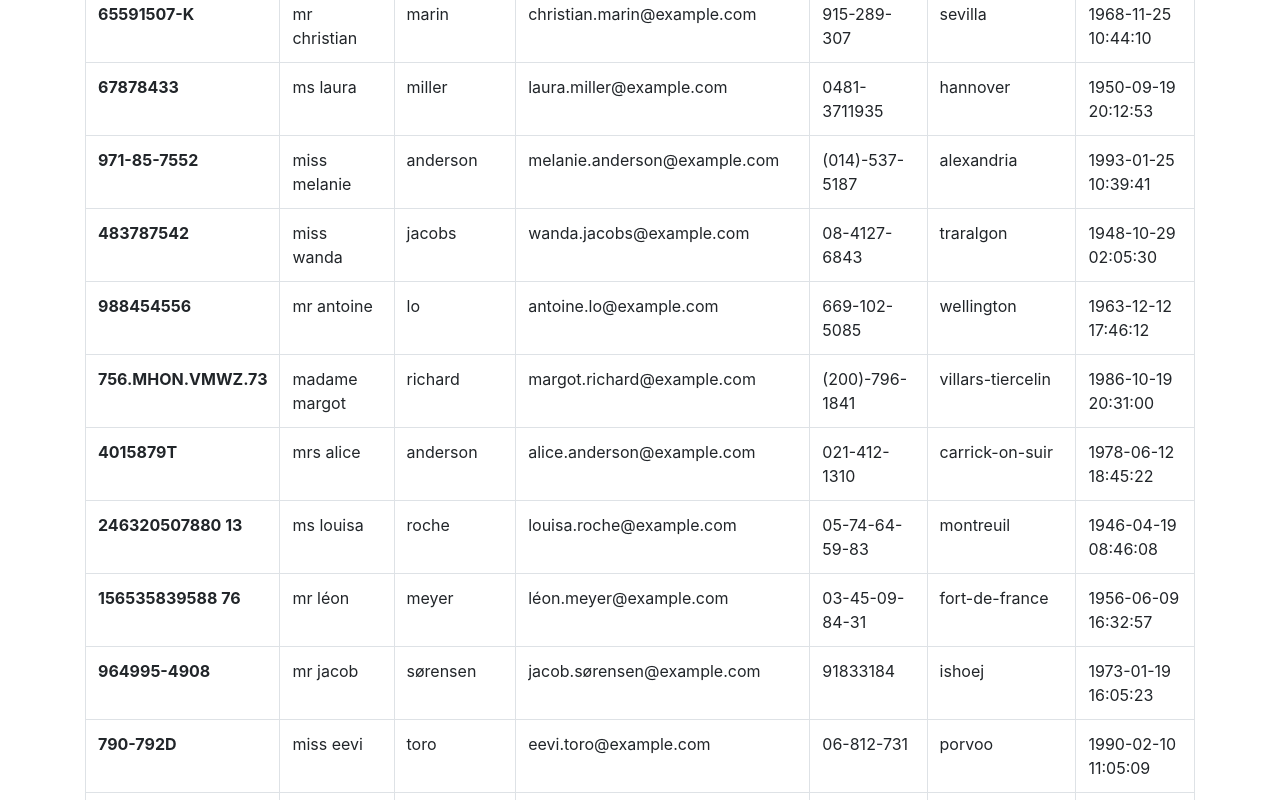
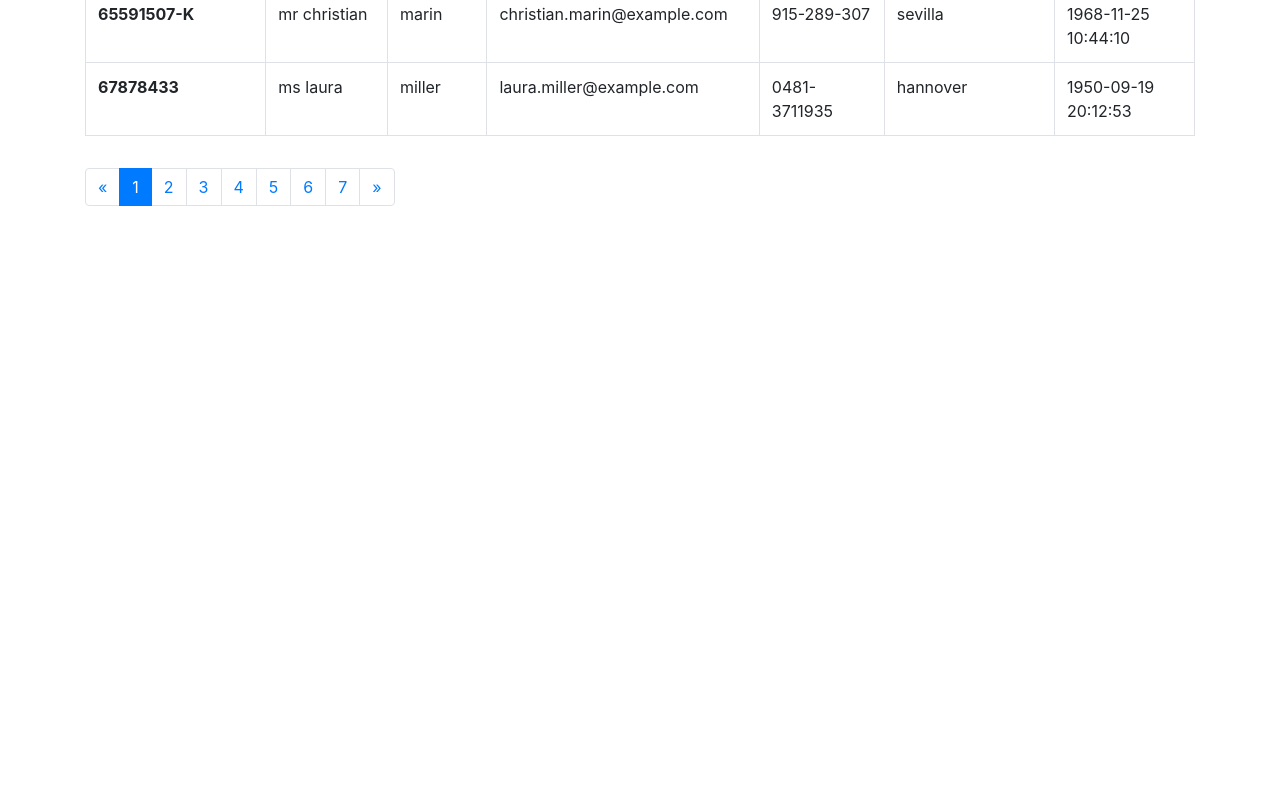
Before and after one commit to andchir/react-users-component, a React (Create React App) app: page / in a window 1280 px wide. Shown: the part 1200-2000 px from the top of the page. After the commit the page ends 1438 px from the top, so only its background shows below. Built offline with nearby package versions, Linux system fonts and the light colour scheme.

Commit message:
Update filters, add pagination

```diff
--- a/src/App.js
+++ b/src/App.js
@@ -113,38 +113,91 @@ class SearchForm extends React.Component {
     }
 }
 
-class UserRow extends React.Component {
-    render() {
-        const user = this.props.user;
+function UserRow(props) {
         return (
             <tr>
                 <th>
-                    {user.id.value}
+                    {props.user.id.value}
                 </th>
                 <td>
-                    {user.name.title} {user.name.first}
+                    {props.user.name.title} {props.user.name.first}
                 </td>
                 <td>
-                    {user.name.last}
+                    {props.user.name.last}
                 </td>
                 <td>
-                    {user.email}
+                    {props.user.email}
                 </td>
                 <td>
-                    {user.phone}
+                    {props.user.phone}
                 </td>
                 <td>
-                    {user.location.city}
+                    {props.user.location.city}
                 </td>
                 <td>
-                    {user.dob}
+                    {props.user.dob}
                 </td>
             </tr>
         );
 }
+
+function Pagination(props) {
+    if (props.totalPages < 2) {
+        return null;
+    }
+    const pages = [...Array(props.totalPages).keys()].map((i) => {
+        const pageNumber = i + 1;
+        const className = 'page-item' + (i + 1 === props.currentPage ? ' active' : '');
+        return (
+            <li className={className} key={i}>
+                <a className="page-link" href={`#page${i + 1}`} onClick={e => props.onPageChange(i + 1, e)}>{pageNumber}</a>
+            </li>
+        );
+    });
+    const previousPageNumber = props.currentPage > 1
+        ? props.currentPage - 1
+        : 1;
+    const nextPageNumber = props.currentPage < props.totalPages
+        ? props.currentPage + 1
+        : props.totalPages;
+    return (
+        <nav aria-label="pagination">
+            <ul className="pagination">
+                <li className="page-item">
+                    <a className="page-link" href={`#page${previousPageNumber}`} onClick={e => props.onPageChange(previousPageNumber, e)}>
+                        &laquo;
+                    </a>
+                </li>
+                {pages}
+                <li className="page-item">
+                    <a className="page-link" href={`#page${nextPageNumber}`} onClick={e => props.onPageChange(nextPageNumber, e)}>
+                        &raquo;
+                    </a>
+                </li>
+            </ul>
+        </nav>
+    );
 }
 
+Pagination.propTypes = {
+    currentPage: PropTypes.number,
+    totalPages: PropTypes.number,
+    onPageChange: PropTypes.func
+};
+
 class UsersTable extends React.Component {
+    static propTypes = {
+        filters: PropTypes.object,
+        users: PropTypes.array
+    };
+
+    constructor(props) {
+        super(props);
+        this.state = {
+            currentPage: 1,
+            pageSize: 15
+        };
+    }
 
     getValueForFilter(filterName, user) {
         let value;
@@ -192,12 +245,28 @@ class UsersTable extends React.Component {
         return result;
     }
 
+    handlePageChange(pageNumber, e) {
+        e.preventDefault();
+        this.setState({
+            currentPage: pageNumber
+        });
+    }
+
     render() {
-        const rows = [];
+        let usersFiltered = [];
         this.props.users.forEach((user) => {
-            if (!this.filtersValidation(user)) {
-                return;
+            if (this.filtersValidation(user)) {
+                usersFiltered.push(user);
             }
+        });
+
+        const currentPos = (this.state.currentPage - 1) * this.state.pageSize,
+            rows = [],
+            totalPages = Math.ceil(usersFiltered.length / this.state.pageSize);
+
+        usersFiltered = usersFiltered.slice(currentPos, currentPos + this.state.pageSize);
+
+        usersFiltered.forEach((user) => {
             rows.push(
                 <UserRow
                     user={user}
@@ -207,6 +276,7 @@ class UsersTable extends React.Component {
         });
 
         return (
+            <div>
                 <div className="table-responsive mb-3">
                     <table className="table table-bordered">
                         <thead>
@@ -225,6 +295,12 @@ class UsersTable extends React.Component {
                         </tbody>
                     </table>
                 </div>
+
+                <Pagination
+                    totalPages={totalPages}
+                    onPageChange={this.handlePageChange.bind(this)}
+                    currentPage={this.state.currentPage} />
+            </div>
         );
     };
 }
@@ -234,6 +310,7 @@ class App extends React.Component {
         super(props);
         this.state = {
             users: [],
+            totalItems: 0,
             filters: {
                 lastName: '',
                 city: '',
@@ -247,7 +324,8 @@ class App extends React.Component {
         axios.get('users.json')
             .then((response) => {
                 this.setState({
-                    users: response.data.results
+                    users: response.data.results,
+                    totalItems: response.data.info.results
                 });
             })
             .catch((error) => {
```
Lines whose indentation alone changed are shown as unchanged.
